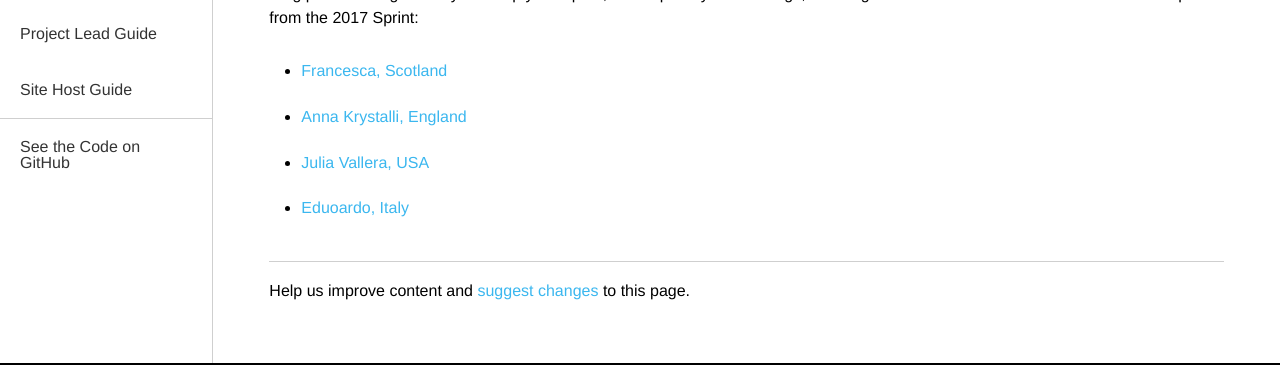
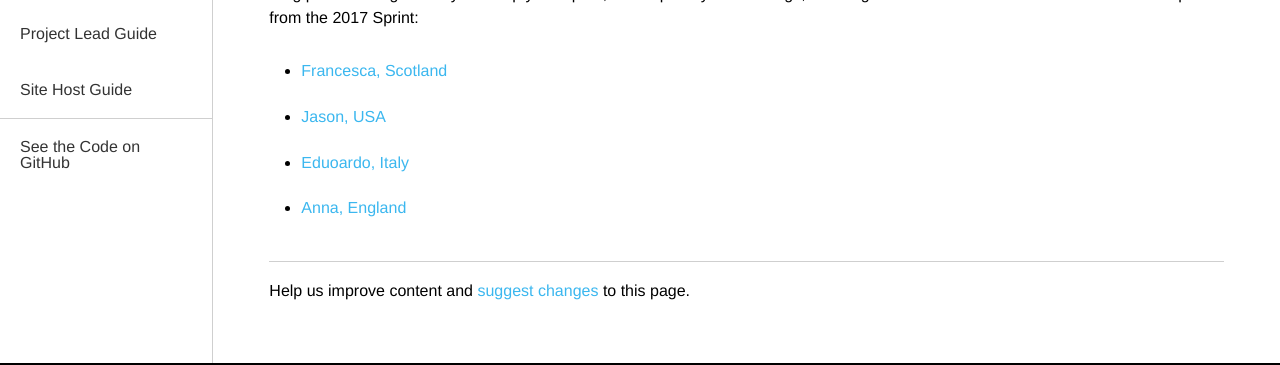
Before and after one commit to mozilla/global-sprint, a Jekyll site: the page built from _articles/participants/share-your-story.md, in a window 1280 px wide. Shown: the part 285-650 px from the top of the page. Built offline with Jekyll 4.4.1, drawn with Linux system fonts in a browser that asks for light colours; comment, search, counter and statistics services are not loaded.

Commit message:
Update share-your-story.md

```diff
--- a/_articles/participants/share-your-story.md
+++ b/_articles/participants/share-your-story.md
@@ -9,6 +9,6 @@ Part of the "open" nature of the Sprint is connecting and sharing our work, proc
 Blog posts are a great way to recap your Sprint, and capture your learnings, challenges. and successes. Check out these terrific posts from the 2017 Sprint:
 
 * [Francesca, Scotland](https://francescamancini.github.io/MozSprint/)
-* [Anna Krystalli, England](http://rse.shef.ac.uk/blog/mozsprint-2017-at-the-university-of-sheffield/)
-* [Julia Vallera, USA](https://medium.com/read-write-participate/mozilla-global-sprint-is-an-event-for-everyone-5848faef2c3f)
+* [Jason, USA](https://medium.com/@jaheppler/introducing-omaha-parks-26bc64ff2e0b)
 * [Eduoardo, Italy](https://medium.com/@edovio/two-days-at-mozilla-global-sprint-2017-83c90b8f0cd3)
+* [Anna, England](http://rse.shef.ac.uk/blog/mozsprint-2017-at-the-university-of-sheffield/)
```
